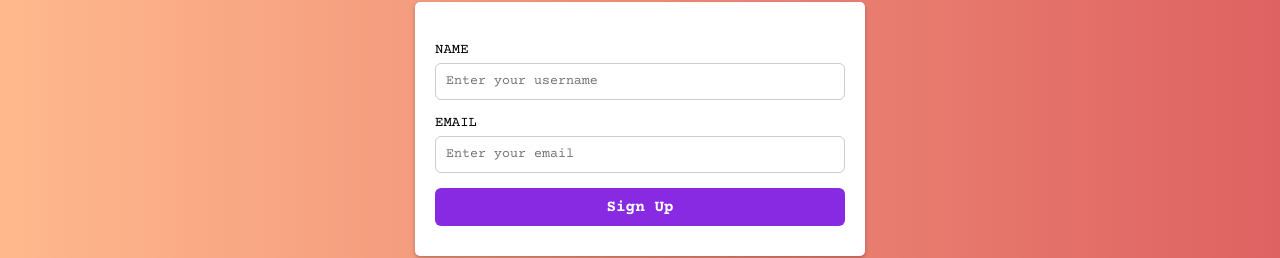
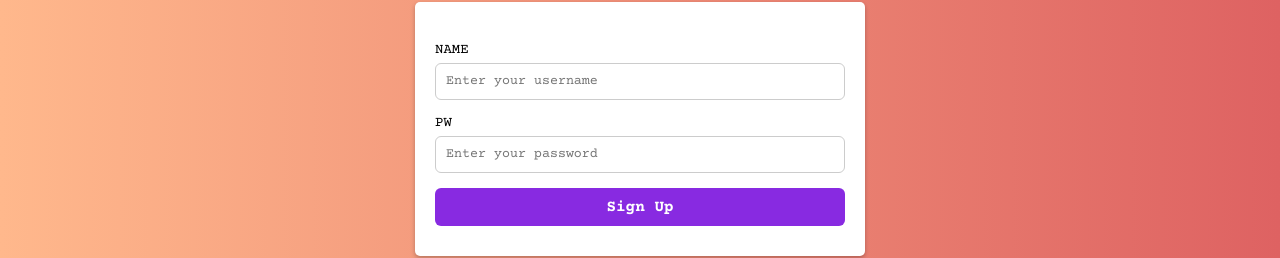
Before and after one commit to Secret-Family-Recipes-Build-Week/Front-End, a React (Create React App) app: page /sign-up in a window 1280 px wide. Shown: the part 158-416 px from the top of the page. Built offline with nearby package versions, Linux system fonts and the light colour scheme.

Commit message:
Sign up form works

```diff
--- a/src/components/SignUp/SignUpForm.js
+++ b/src/components/SignUp/SignUpForm.js
@@ -1,13 +1,15 @@
-import React, { useState, useEffect } from 'react'
-import styled from 'styled-components'
-import Axios from 'axios'
+import React, { useState, useEffect } from 'react';
+import styled from 'styled-components';
+import Axios from 'axios';
+import axiosWithAuth from "../axiosAuth/axiosWithAuth";
+import {useHistory} from "react-router-dom";
 
 const SignUpForm = props => {
 
-
+    const history = useHistory();
     const initialFormState = {
-        name: '',
-        email: '',
+        username: '',
+        password: '',
     }
 
     const [formState, setFormState] = useState(initialFormState)
@@ -27,34 +29,34 @@ const SignUpForm = props => {
 
     const formSubmit = (e) => {
         e.preventDefault()
+        console.log(formState)
+        //Register
+        Axios
+
+            .post('https://family-recipe-backend.herokuapp.com/auth/register', formState)
+            .then(response => {
+                console.log(response);
+                // console.log(response.data);
+                // setFormState(initialFormState);
+                // localStorage.setItem("token", response.data.token);
+                // history.push("/login");
+            })
+            .catch(err =>{
+
+                console.log("error post signup :", err);
+            })
+
+        //Get Test, currently works without cors error
         // Axios
-        //     .post('https://family-recipe-backend.herokuapp.com/auth/register', formState)
+        //     .get('https://family-recipe-backend.herokuapp.com/users/:id')
         //     .then(response => {
-        //         console.log(response);
-        //         // console.log(response.data);
-        //         // setFormState(initialFormState);
-        //         // localStorage.setItem("token", response.data.token);
-        //         // history.push("/login");
+        //         console.log(response)
         //     })
-        //     .catch(err =>{
-        //         console.log("error post signup :", err);
+        //     .catch(err => {
+        //         console.log("Get error:", err)
         //     })
 
-        //Attempt to get instead
-        Axios
-        .get('https://family-recipe-backend.herokuapp.com/users/1')
-        .then (response => {
-            console.log(response);
-
-        })
-        .catch(err=>{
-            console.log("error with get user :", err);
-
-
-    })
     }
-
-
 
     return (
         <Wrapper>
@@ -68,19 +70,19 @@ const SignUpForm = props => {
                     value={formState.username}
                     onChange={inputChange}
                     type='text'
-                    required
+                    // required
                 />
 
-                <Label htmlFor='email'>Email</Label>
+                <Label htmlFor='password'>pw</Label>
                 <Input
-                    type='email'
-                    id='email'
-                    name='email'
-                    placeholder='Enter your email'
-                    value={formState.email}
+                    type='text'
+                    id='password'
+                    name='password'
+                    placeholder='Enter your password'
+                    value={formState.password}
                     onChange={inputChange}
-                    type='email'
-                    required
+                    // type='email'
+                    // required
                 />
 
                 <Button id='submit' type='submit'>Sign Up</Button>
```
